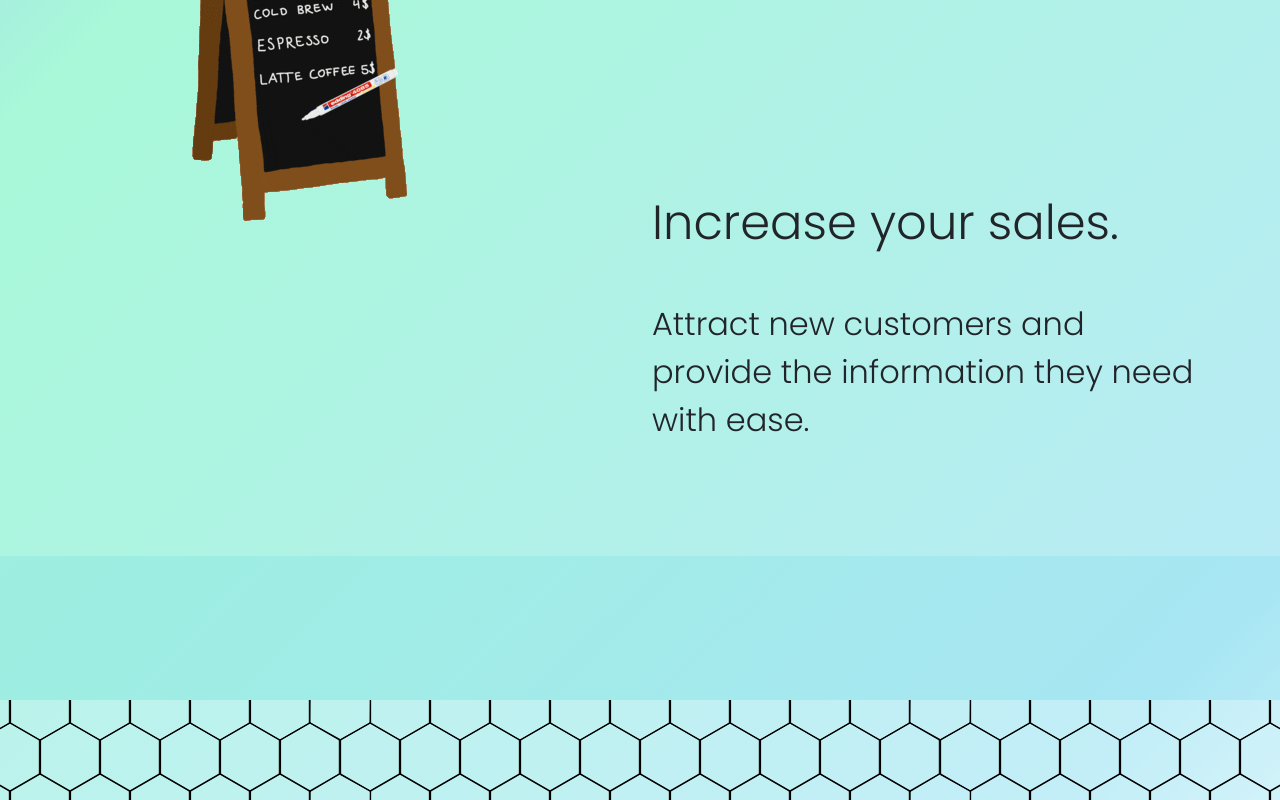
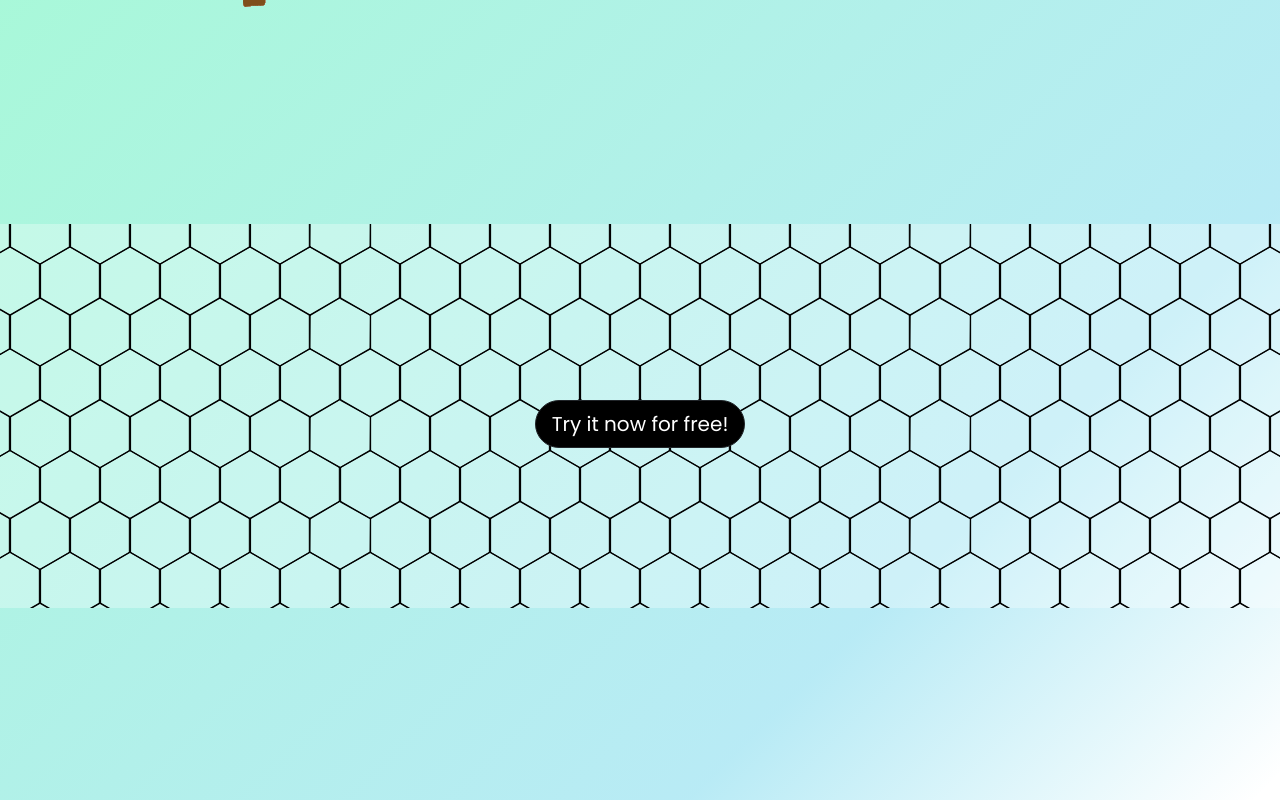
Before and after one commit to a-stepanian/restaurant-sitebuilder, a React (Create React App) app: page / in a window 1280 px wide. Shown: the part 1160-1960 px from the top of the page. Built offline with nearby package versions, Linux system fonts and the light colour scheme.

Commit message:
Removes svg from Home Page

```diff
--- a/src/Pages/Home/Home.tsx
+++ b/src/Pages/Home/Home.tsx
@@ -28,7 +28,7 @@ export const Home = () => {
         <Row className="my-5 py-5">
           <Col md={6} className="order-1 order-md-2">
             <div className="d-flex flex-column justify-content-center h-100">
-              <svg
+              {/* <svg
                 id="10015.io"
                 viewBox="0 0 480 480"
                 xmlns="http://www.w3.org/2000/svg"
@@ -37,7 +37,7 @@ export const Home = () => {
                   fill="rgba(133, 179, 242, 0.8)"
                   d="M383,278.5Q301,317,256,343Q211,369,134.5,348Q58,327,114.5,267Q171,207,190.5,157Q210,107,256,135Q302,163,383.5,201.5Q465,240,383,278.5Z"
                 />
-              </svg>
+              </svg> */}
               <h2 className="my-5 pt-5 increase-text display-1">Increase your sales.</h2>
               <p className="fs-2 lead">Attract new customers and provide the information they need with ease.</p>
             </div>
@@ -50,9 +50,9 @@ export const Home = () => {
           </Col>
         </Row>
       </Container>
-      <Container fluid className="px-0" style={{ backgroundColor: "rgba(21, 188, 223, 0.1)" }}>
-        <Row className="g-0 mt-5 py-5">
-          <Col className="my-5 py-5">
+      <Container fluid className="px-0">
+        <Row className="g-0 py-5">
+          <Col className="py-5">
             <div className="checkered-bg" style={{ backgroundImage: "url('/images/honeycomb.png')" }}>
               <Link to="/get-started" className="mt-3 btn btn-dark btn-lg bg-black rounded-pill">
                 Try it now for free!
```
